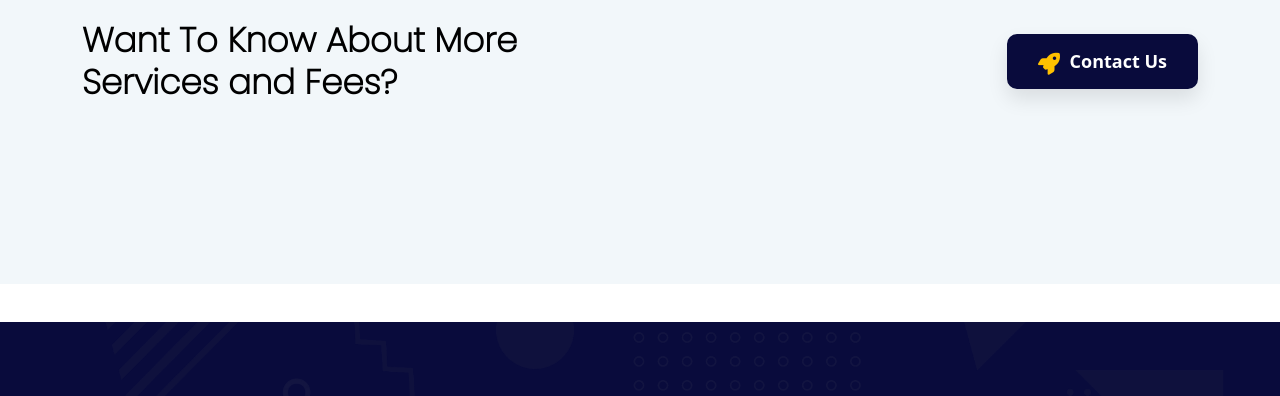
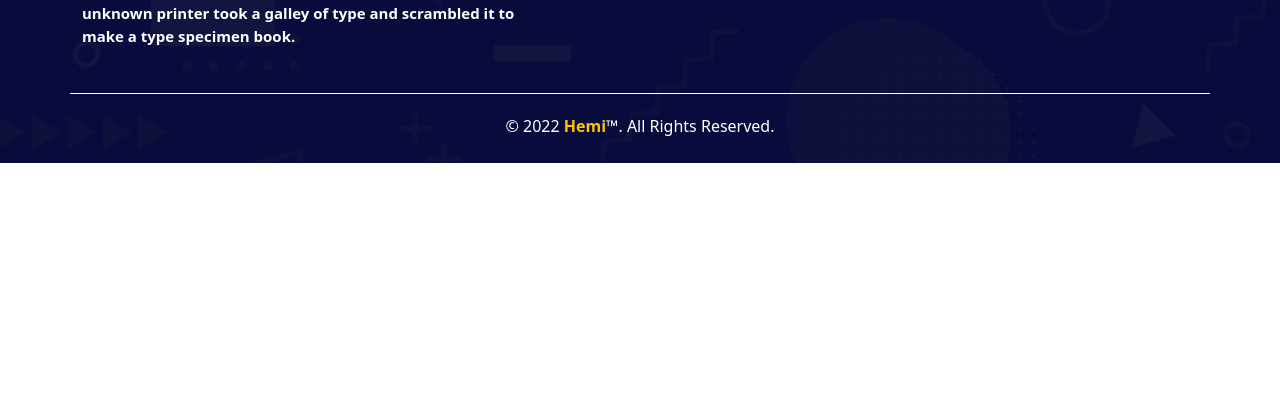
Before and after one commit to s1ke69/any1n.github.io, a plain HTML site: page index.html in a window 1280 px wide. Shown: the part 2393-2789 px from the top of the page. After the commit the page ends 2556 px from the top, so only its background shows below. Drawn offline with nearby package versions, Linux system fonts and the light colour scheme.

Commit message:
Update index.html

```diff
--- a/index.html
+++ b/index.html
@@ -453,7 +453,7 @@
     <!-- Reviews section exit -->
 
     <!-- Brands section -->
-    <section id="brands" class="brand_wrapper">
+<!--     <section id="brands" class="brand_wrapper"> -->
     <!--  <div class="container">
         <div class="row">
           <div class="col-12 text-center mb-5">
@@ -554,7 +554,7 @@
 
       <!-- FAQs Start-->
 
-      <div class="free_trial">
+<!--       <div class="free_trial">
         <div class="container">
           <div class="row align-items-center">
             <div class="col-sm-12 col-lg-6 text-center text-lg-start">
@@ -573,7 +573,7 @@
         </div>
       </div>
     </section>
-    </main>
+    </main> -->
     <!-- FAQs end -->
 
    <!-- Button trigger modal -->
```
